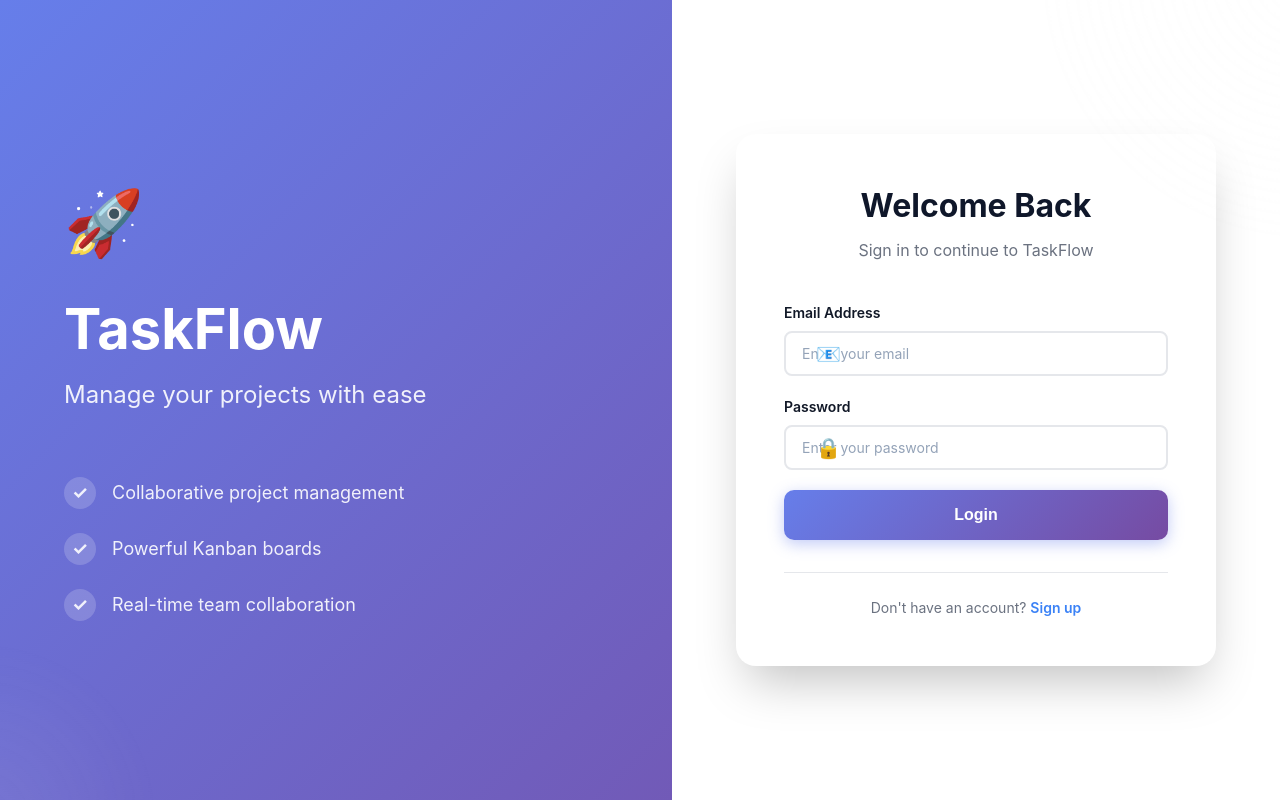
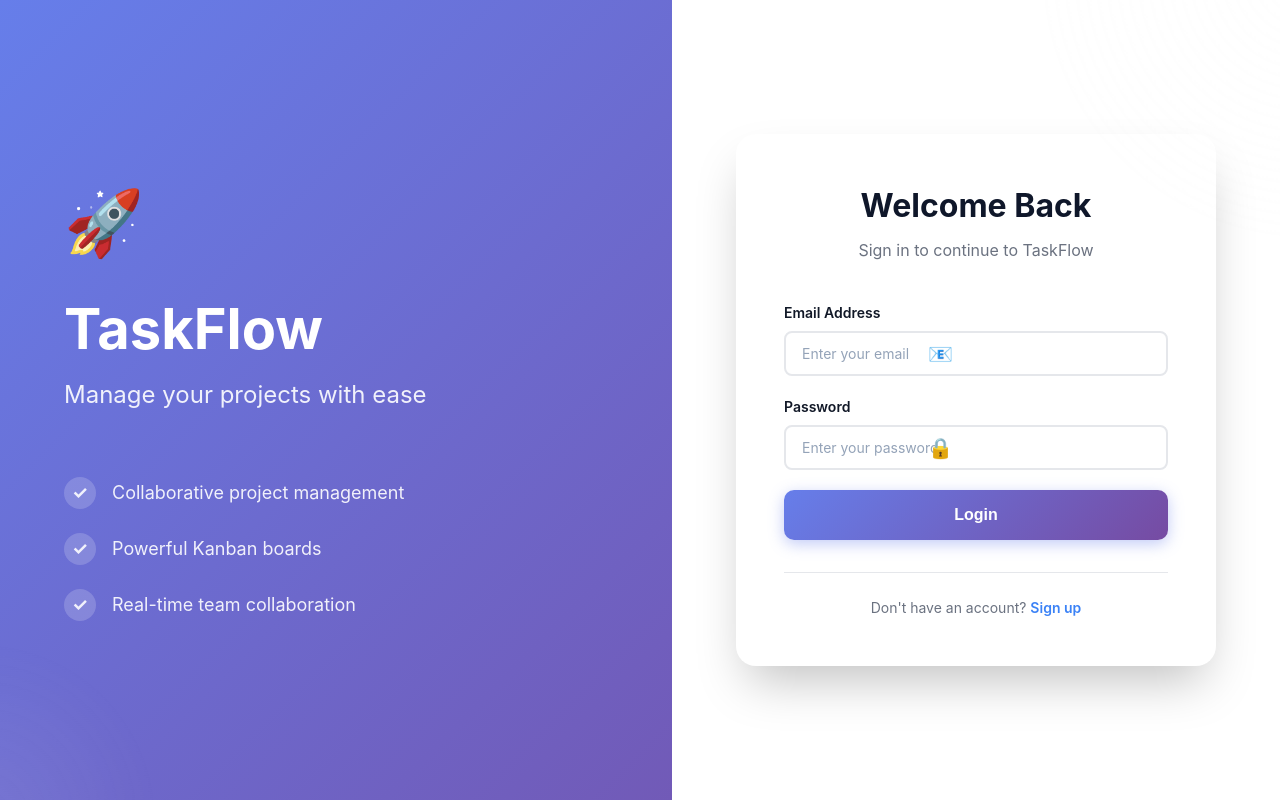
Before and after one commit to rayenabdesselem-lab/todo_frontend, a React (Create React App) app: page /login in a window 1280 px wide. Built offline with nearby package versions, Linux system fonts and the light colour scheme.

Commit message:
Update Auth.css

```diff
--- a/src/components/Auth.css
+++ b/src/components/Auth.css
@@ -199,7 +199,7 @@
 
 .input-icon {
   position: absolute;
-  left: 2rem;
+  left: 9rem;
   font-size: 1.25rem;
   pointer-events: none;
   z-index: 1;
```
